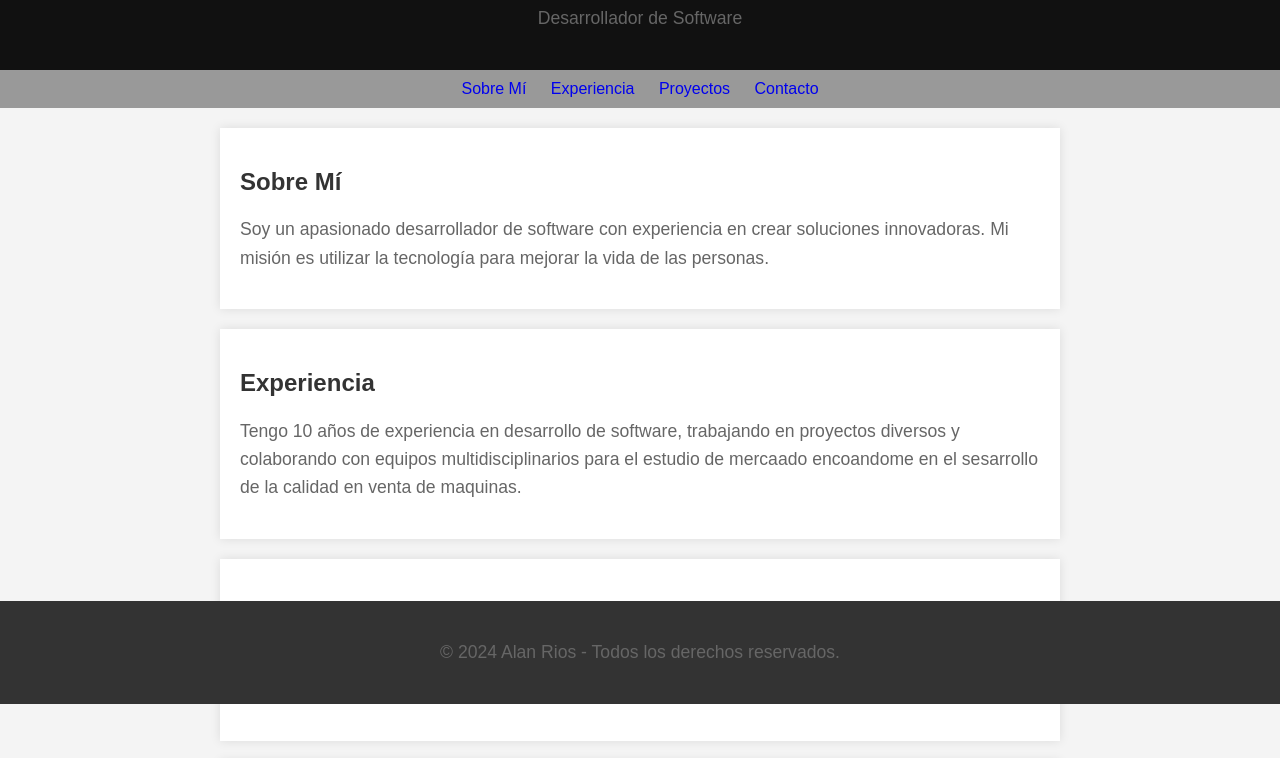
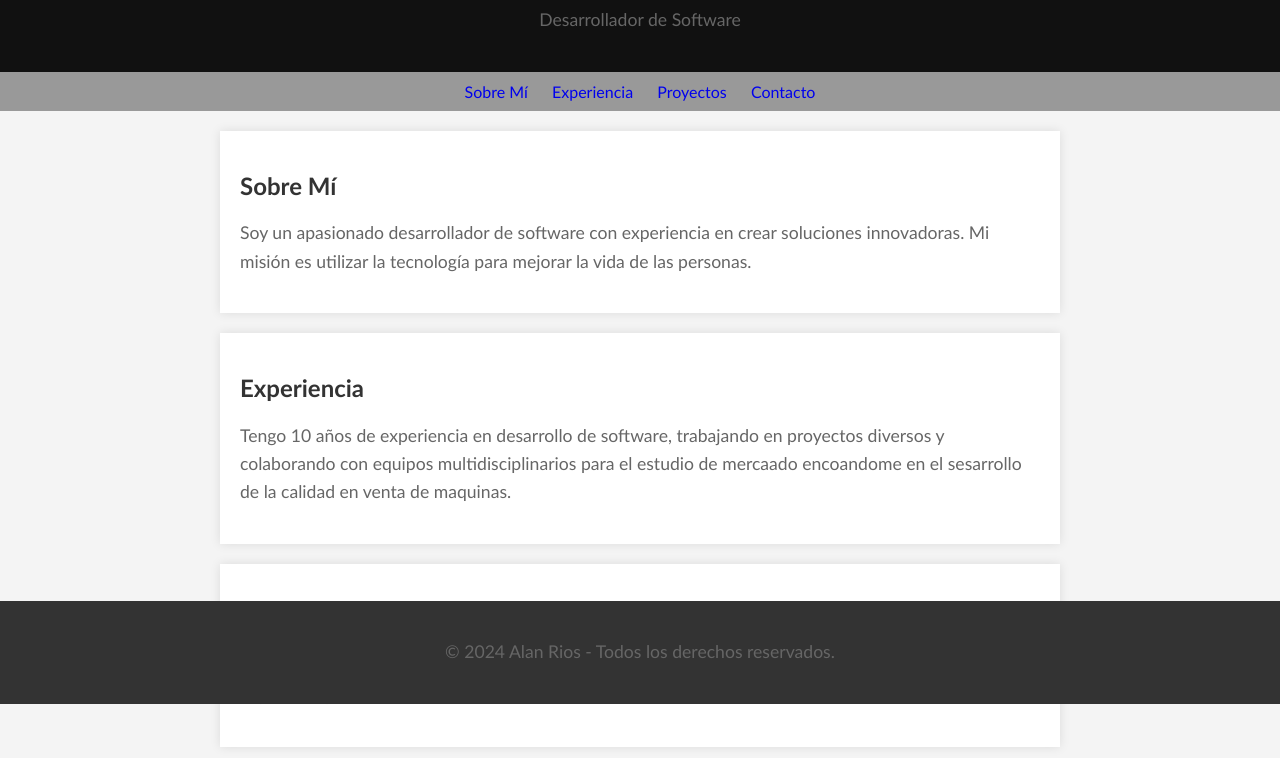
Before and after one commit to AlanRiverss/Impulsa-tu-sue-o, a plain HTML site: page index.html in a window 1280 px wide. Shown: the part 96-854 px from the top of the page. Drawn offline with Linux system fonts and the light colour scheme.

Commit message:
Update index.html

```diff
--- a/index.html
+++ b/index.html
@@ -6,7 +6,7 @@
     <title>Portafolio de Alan Rios Rodriguez</title>
     <style>
             body {
-    font-family: Algerian, sans-serif;
+    font-family: Calibri, sans-serif;
     margin: 0;
     padding: 0;
     background-color: #f4f4f4;
```
